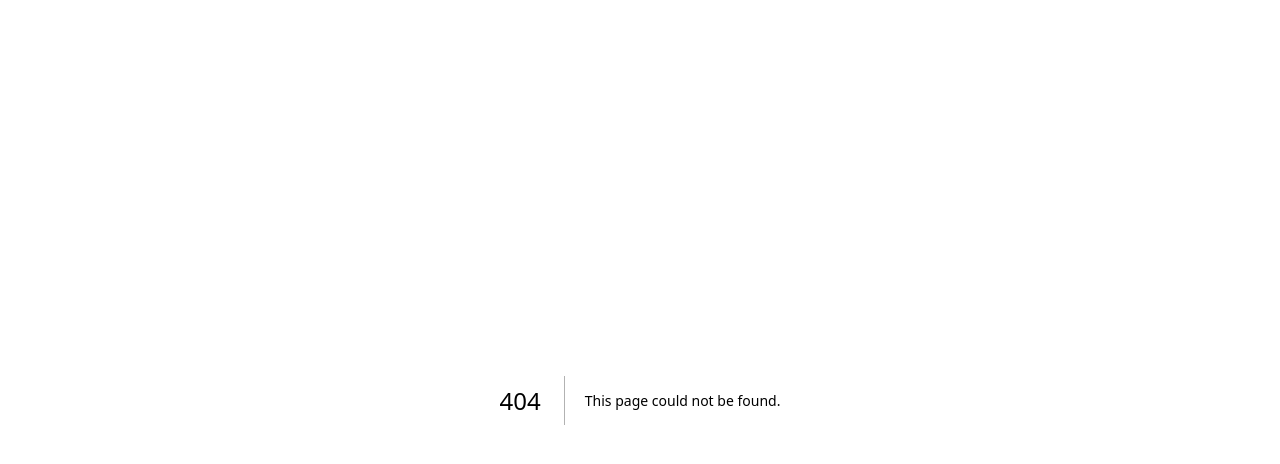
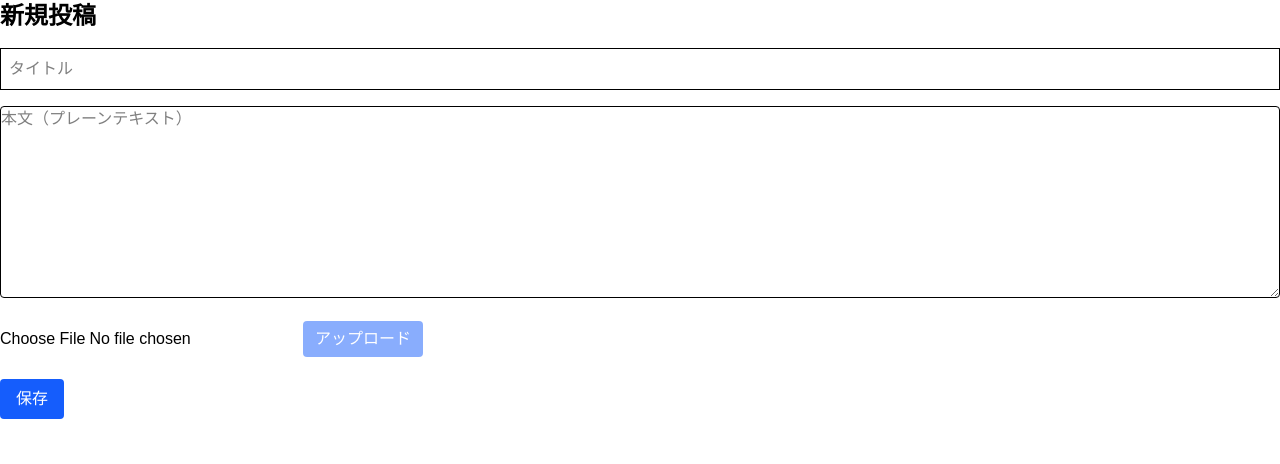
Before and after one commit to hanatanidesignworks/gardenworks-blog, a Next.js app: page /posts/create in a window 1280 px wide. Before the commit this address had no page. Shown: the top 464 px of the page. Built offline with nearby package versions, Linux system fonts and the light colour scheme; no server answers; a web font is replaced by a local one.

Commit message:
create new post page and image upload function

```diff
--- /dev/null
+++ b/app/posts/[id]/page.tsx
@@ -0,0 +1,47 @@
+import { supabase } from '@/lib/supabaseClient';
+import { notFound } from 'next/navigation';
+import Link from 'next/link';
+
+type Props = {
+    params: {
+        id: string;
+    };
+};
+
+export default async function PostDetail({ params }: Props) {
+    const { data: post, error} = await supabase
+        .from('posts')
+        .select('*')
+        .eq('id', params.id)
+        .single();
+
+    if (!post || error) {
+        return notFound();
+    }
+
+    return(
+        <main className='p-4'>
+            <h1 className='text-2xl font-bold mb-2'>{post.title}</h1>
+            <img
+                src={post.image_url}
+                alt={post.title ?? 'image'}
+                className='mb-4 max-h-[420px] w-full object-cover'
+            />
+            <p className='whitespace-pre-wrap leading-relaxed'>
+                {post.content}
+            </p>
+            <p className='text-sm text-gray-500 mt-4'>投稿日: {post.created_at}</p>
+            <div>
+                <Link href="/">一覧に戻る</Link>
+            </div>
+        </main>
+    );
+}
+
+export async function generateStaticParams() {
+    const { data: posts } = await supabase.from('posts').select('id');
+
+    return (posts ?? []).map((post) => (
+        {id: post.id.toString(),}
+    ));
+}
--- /dev/null
+++ b/app/posts/create/page.tsx
@@ -0,0 +1,59 @@
+'use client';
+
+import { useState } from 'react';
+import { supabase } from '@/lib/supabaseClient';
+import ImageUploader from '@/components/ImageUploader';
+import { useRouter } from 'next/navigation';
+
+export default function CreatePost() {
+    const [title, setTitle] = useState('');
+    const [content, setContent] = useState('');
+    const [imageUrl, setImageUrl] = useState<string>('');
+    const router = useRouter();
+    const [loading, setLoading] = useState(false);
+
+    const handleSave = async () => {
+        setLoading(true);
+        const { error, data } = await supabase
+            .from('posts')
+            .insert([{ title, content, image_url: imageUrl }])
+            .select('id')
+            .single();
+
+        setLoading(false);
+
+        if (error)
+             alert('保存エラー: ' + error.message);
+        else router.push(`/`);
+    };
+
+    return (
+        <div className='space-y-4'>
+            <h1 className='text-2xl font-bold'>新規投稿</h1>
+            <input
+                type="text"
+                placeholder="タイトル"
+                value={title}
+                onChange={(e) => setTitle(e.target.value)}
+                className='border p-2 w-full'
+            />
+
+            <textarea
+                className='h-48 w-full rounded border p-e'
+                placeholder='本文（プレーンテキスト）'
+                value={content}
+                onChange={(e) => setContent(e.target.value)}
+            />
+
+            <ImageUploader onUploaded={(url) => setImageUrl(url)} />
+
+            <button
+                onClick={handleSave}
+                disabled={loading}
+                className='bg-blue-600 text-white px-4 py-2 rounded disabled:opacity-50'
+            >
+                {loading ? '保存中...' : '保存'}
+            </button>
+        </div>
+    );
+}
--- a/components/Hero.tsx
+++ b/components/Hero.tsx
@@ -30,11 +30,11 @@ export default function Hero({ posts }: { posts: Post[] }) {
                  transition={{ duration: 0.35, delay: i * 0.2 }}
                  className='flex flex-row gap-2 max-w-sm w-[350px] md:w-[370px] bg-white rounded-xl shadow-md overflow-hidden mt-4 p-4 hover:bg-gray-100'
             >
-                <div className='w-[100px] h-[100px] border'>
+                <div className='w-[50px] h-[50px] aspect-[1/1]'>
                     <img
-                        src={post.image_url}
+                        src={post.image_url?.trim() || 'https://tnvedtpqxtghrjvzilrb.supabase.co/storage/v1/object/public/post-images/public/noimage.jpg'}
                         alt={post.title ?? 'image'}
-                        className='w-full object-cover'
+                        className='w-[50px] h-[50px] object-cover'
                     />
                 </div>
                 <div>
```
